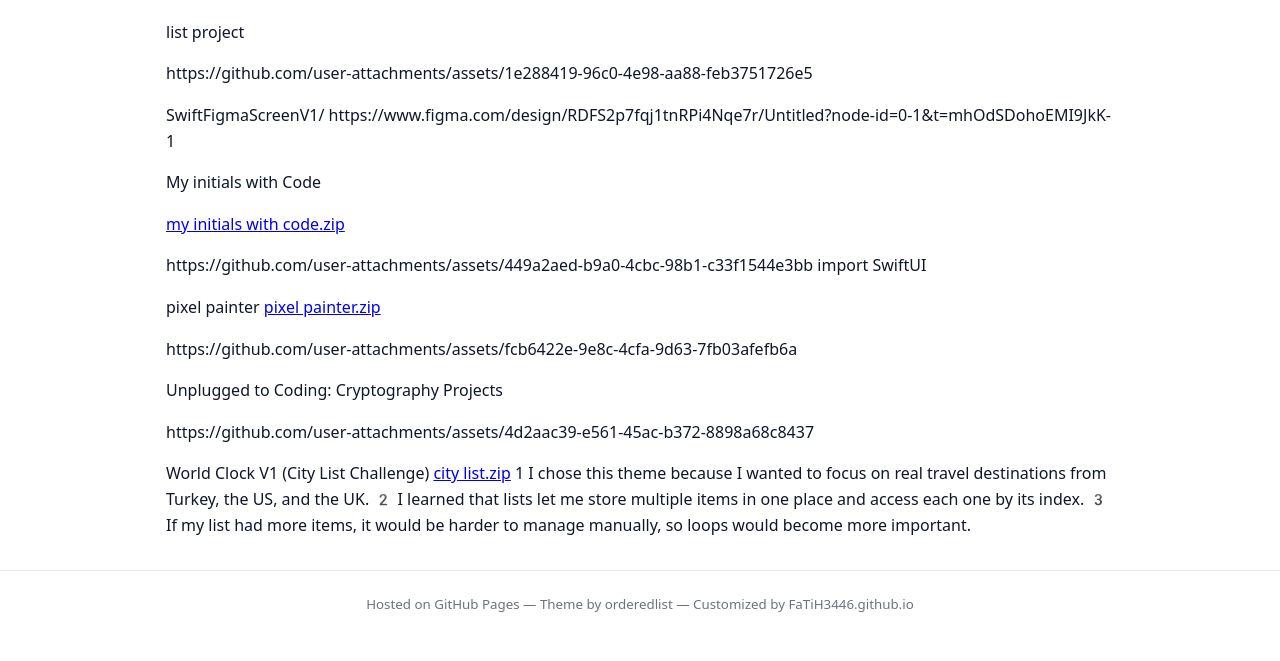
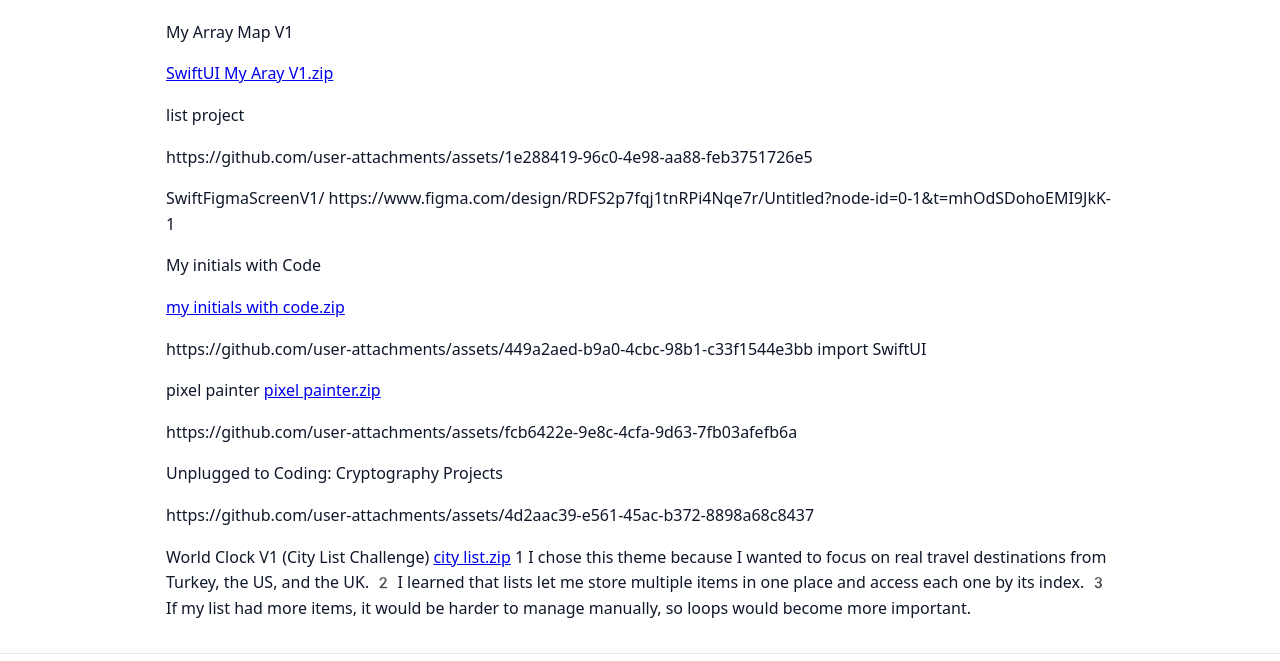
Before and after one commit to FaTiH3446/FaTiH3446.github.io, a Jekyll site: the page built from project.md, in a window 1280 px wide and 900 px high, scrolled down 12066 px, cut to the strip 239-900 px from the top of the window. Built offline with Jekyll 4.4.1, drawn with Linux system fonts in a browser that asks for light colours; before the commit the page ends 12942 px from its top, so only the background shows below that.

Commit message:
Update project.md

```diff
--- a/project.md
+++ b/project.md
@@ -547,6 +547,16 @@ END
 <img width="377" height="264" alt="Screenshot 2025-11-19 at 23 22 21" src="https://github.com/user-attachments/assets/cedcd5ad-de33-4225-a70e-279b188ea8d8" />
 <img width="547" height="329" alt="Screenshot 2025-11-19 at 23 22 59" src="https://github.com/user-attachments/assets/094b6f4a-8769-46ca-8fde-95fecdd53cf9" />
 
+
+My Array Map V1
+
+[SwiftUI My Aray V1.zip](https://github.com/user-attachments/files/23810361/SwiftUI.My.Aray.V1.zip)
+
+
+
+
+
+
 list project
 
 https://github.com/user-attachments/assets/1e288419-96c0-4e98-aa88-feb3751726e5
```
